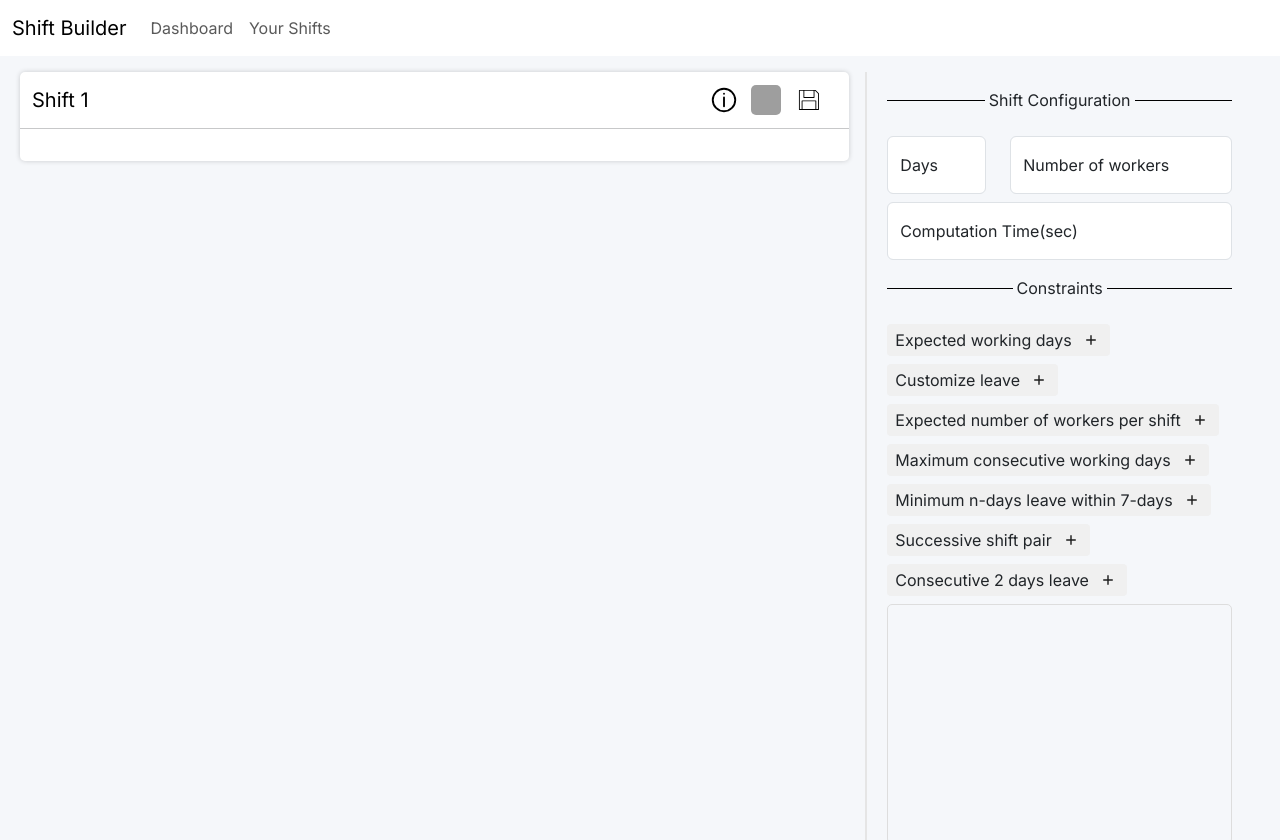
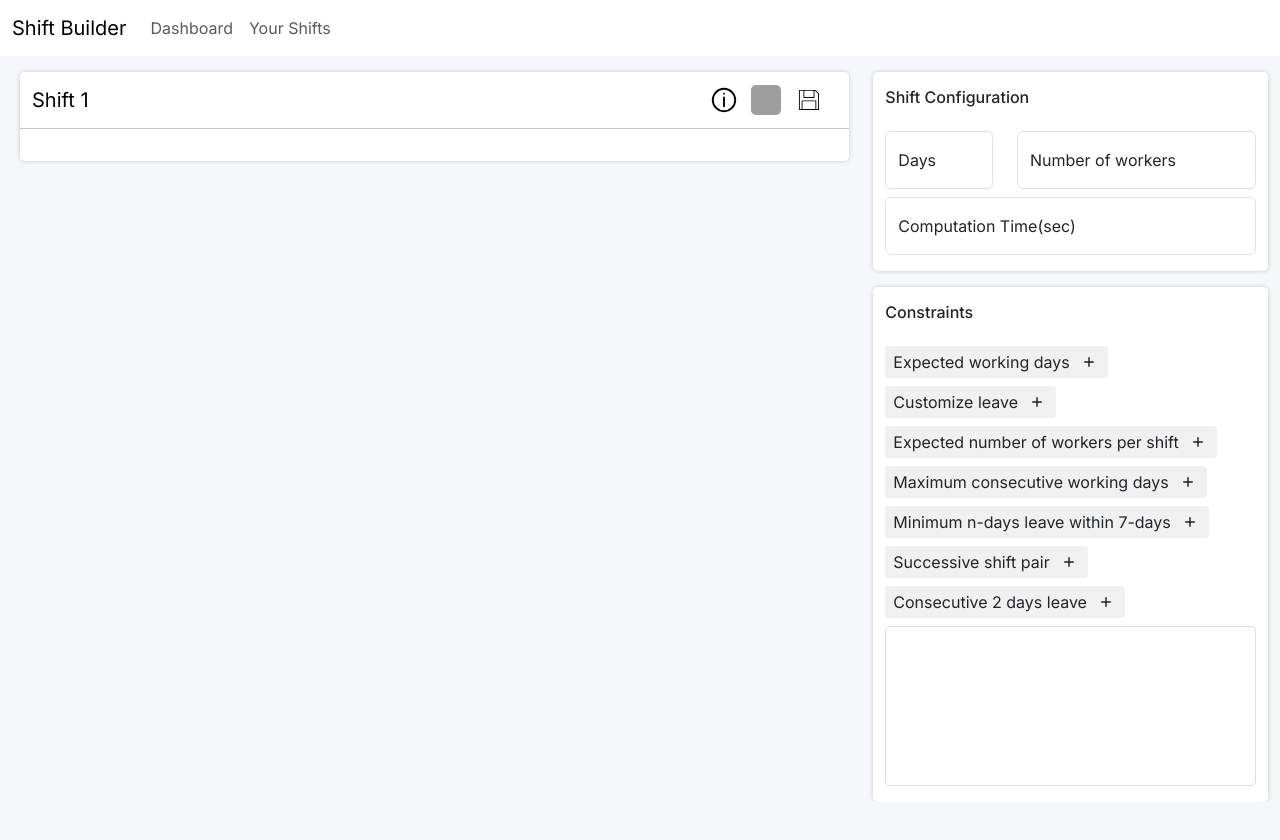
Before and after one commit to eugeneyuchunlin/shift-schedule-builder, a Next.js app in the folder sched-helper/: page /dashboard in a window 1280 px wide. Shown: the top 840 px of the page. After the commit the page ends 802 px from the top, so only its background shows below. Built offline with nearby package versions, Linux system fonts and the light colour scheme; grey boxes are pictures that could not be loaded.

Commit message:
Modify the UI, the css file, make the view clear

```diff
--- a/sched-helper/app/dashboard/components/shift_configuration/shift_configuration.module.css
+++ b/sched-helper/app/dashboard/components/shift_configuration/shift_configuration.module.css
@@ -3,11 +3,12 @@
     /* height: 100%; */
 }
 
-.form_block{
+.section{
+    background-color: white;
+    border-radius: 5px;
+    box-shadow: 0 0 5px rgba(33,33,33,.2);
+    padding-bottom: 1rem;
     margin-top: 1rem;
-    border-left: 2px solid #e5e5e5;
-    /* overflow-y: scroll;
-    height: 80%; */
 }
 
 .rows{
--- a/sched-helper/app/dashboard/components/shift_configuration/shift_configuration.tsx
+++ b/sched-helper/app/dashboard/components/shift_configuration/shift_configuration.tsx
@@ -19,11 +19,12 @@
 
     return (
         <>
-        <Container className={styles.form_block}>
-
+        <Container>
             <Form className={styles.form} as={Row}>
+                <div className={styles.section}>
                     <Row className={`${styles.rows} ${styles.divider}`}>
-                    <Divider text='Shift Configuration' />
+                        {/* <Divider text='Shift Configuration' /> */}
+                        <h6>Shift Configuration</h6>
                     </Row>
                     <Row className={styles.rows}>
                         <Col sm={4}>
@@ -53,14 +54,17 @@
                             </FloatingLabel>
                         </Col>
                     </Row>
+                </div>
+                <div className={styles.section}>
                     <Row className={`${styles.rows} ${styles.divider}`}>
-                    <Divider text='Constraints' />
+                        <h6>Constraints</h6>
                     </Row>
                     <Row className={styles.rows}>
                         <Col>
                             <TagBox onAddingShiftConstraint={onAddingShiftConstraint}/>
                         </Col>
                     </Row>
+                </div>
             </Form>
         </Container>
         </>
--- a/sched-helper/app/dashboard/components/shift_configuration/tagbox.module.css
+++ b/sched-helper/app/dashboard/components/shift_configuration/tagbox.module.css
@@ -12,6 +12,7 @@
     margin-top: .5rem;
     border: 1px solid #dddddd;
     border-radius: 5px;
-    height: 15rem;
+    height: 10rem;
     padding: .5rem;
+    overflow-y: scroll;
 }
--- a/sched-helper/app/dashboard/page.module.css
+++ b/sched-helper/app/dashboard/page.module.css
@@ -4,5 +4,4 @@
 }
 
 #main_container, #main_view{
-    height: 100vh;
 }
```
Lines whose indentation alone changed are shown as unchanged.
